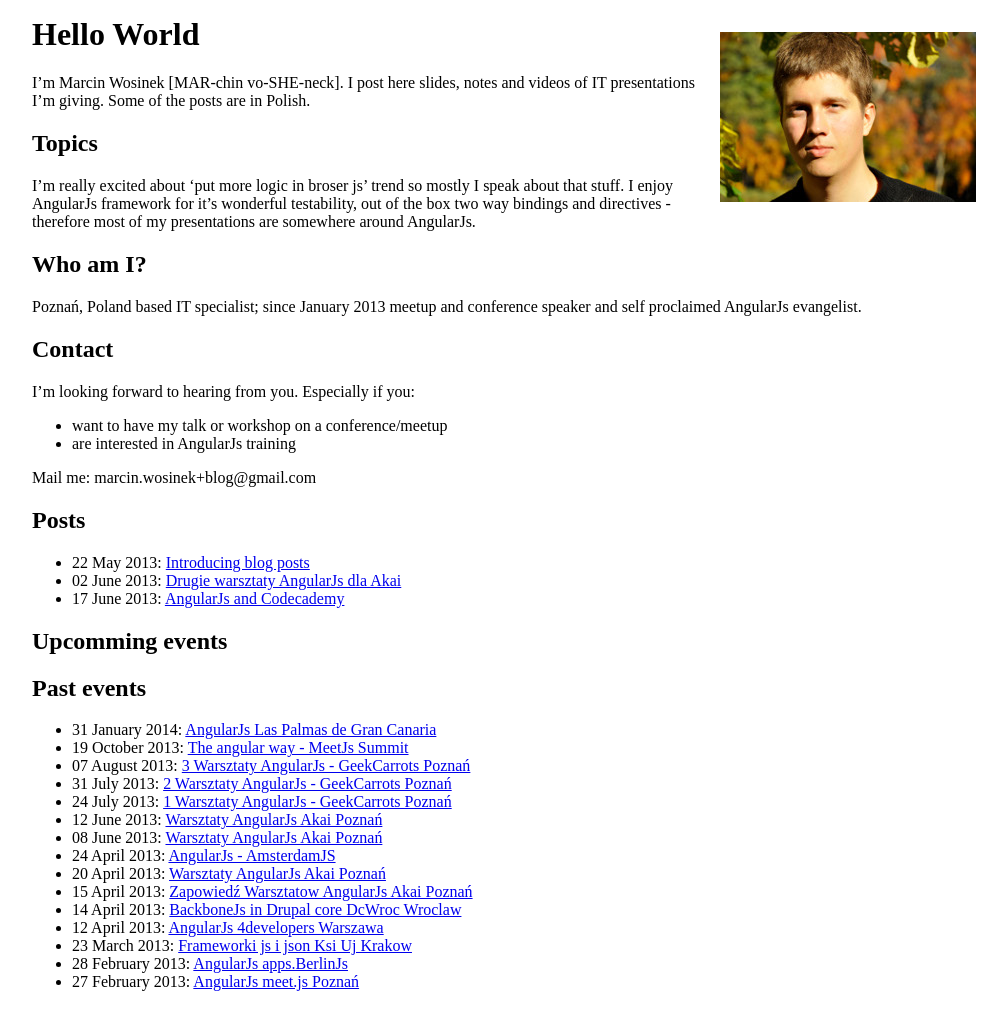
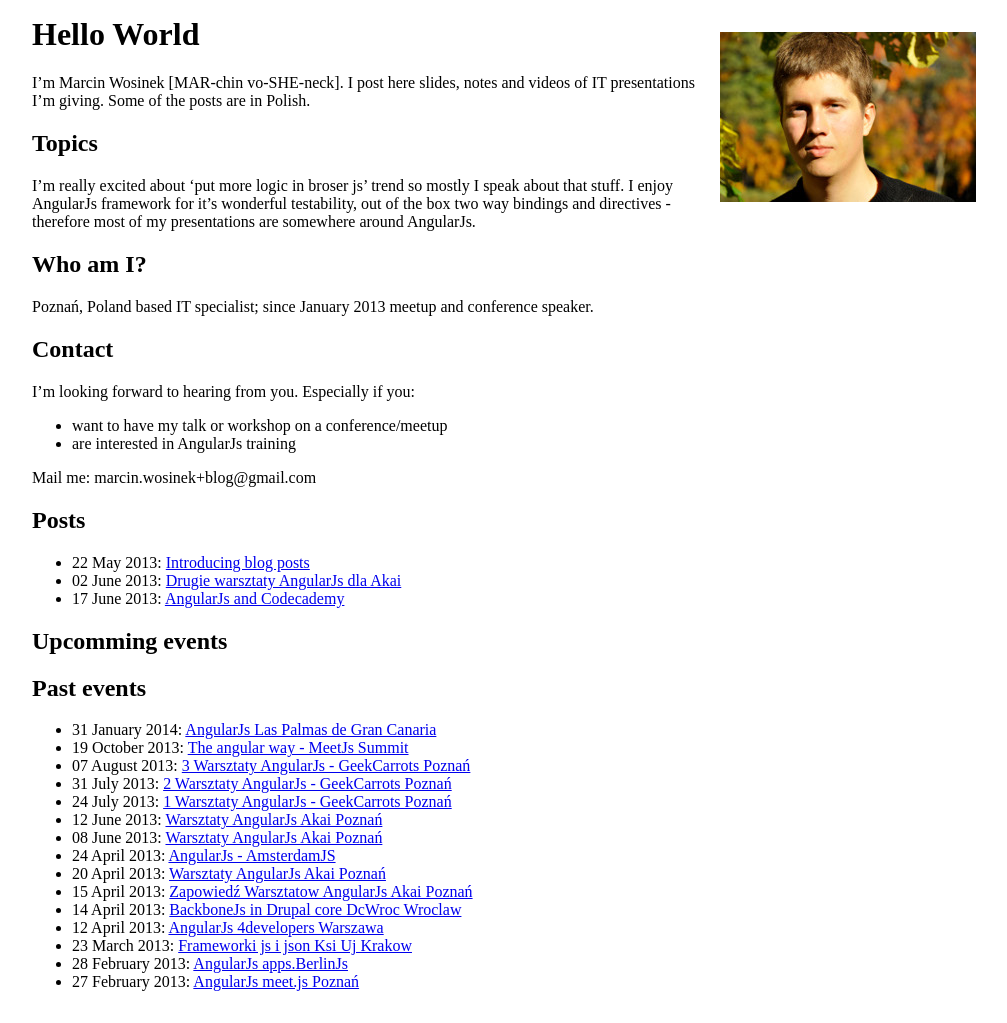
Before and after one commit to marcin-wosinek/blog, a Jekyll site: the page built from index.md, in a window 1280 px wide. Shown: the whole page, without its empty margins (128-1135 px from the left). Built offline with Jekyll 4.4.1, drawn with Linux system fonts in a browser that asks for light colours.

Commit message:
Remove evengelist part

```diff
--- a/index.md
+++ b/index.md
@@ -9,7 +9,7 @@ I'm Marcin Wosinek \[MAR-chin vo-SHE-neck\]. I post here slides, notes and video
 I'm really excited about 'put more logic in broser js' trend so mostly I speak about that stuff. I enjoy AngularJs framework for it's wonderful testability, out of the box two way bindings and directives - therefore most of my presentations are somewhere around AngularJs.
 
 ## Who am I?
-Poznań, Poland based IT specialist; since January 2013 meetup and conference speaker and self proclaimed AngularJs evangelist.
+Poznań, Poland based IT specialist; since January 2013 meetup and conference speaker.
 
 ## Contact
 I'm looking forward to hearing from you. Especially if you:
```
